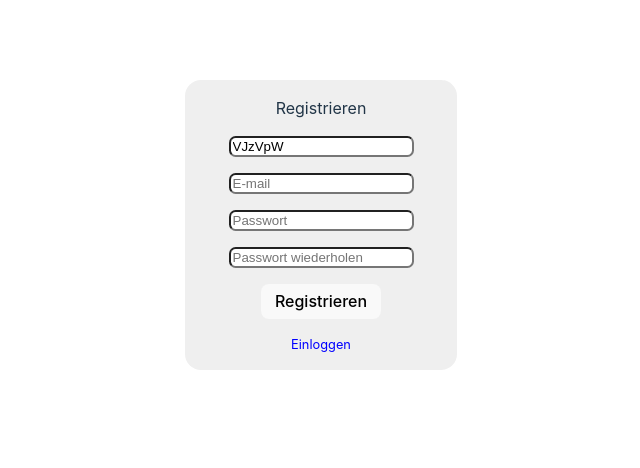
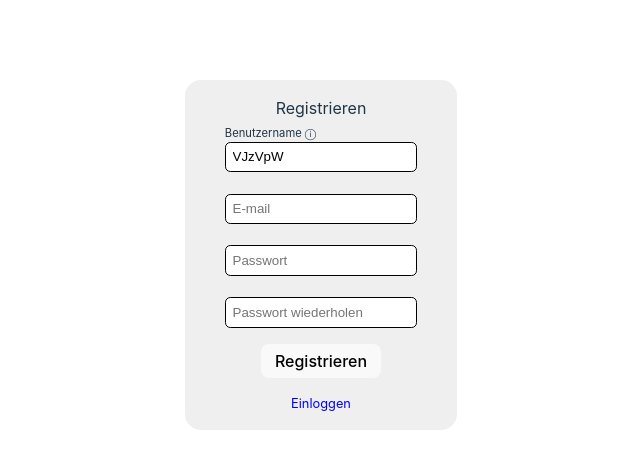
Before and after one commit to HOWHY-HTWK/howhy-frontend, a React (Vite) app: page /login in a window 1280 px wide. Both pictures are taken after a click on the element "Registrieren". Shown: the top 468 px of the page, without its empty margins (319-959 px from the left). Built offline with nearby package versions, Linux system fonts and the light colour scheme; no server answers.

Commit message:
signup improved

```diff
--- a/src/components/SignUp.jsx
+++ b/src/components/SignUp.jsx
@@ -1,4 +1,4 @@
-import React, { useEffect, useState } from 'react'
+import React, { useEffect, useRef, useState } from 'react'
 import axiosClient from '../../axios-client.jsx'
 import styles from './css/Login.module.css'
 import { useStateContext } from '../contexts/ContextProvider.jsx'
@@ -6,12 +6,27 @@ import { useStateContext } from '../contexts/ContextProvider.jsx'
 export default function SignUp({ toggleSignUp, showEditorOption = false }) {
   const { user, setUser } = useStateContext()
 
+  const [info, setInfo] = useState(false)
+  const infoRef = useRef()
+
   const [signUpData, setsignUpData] = useState({
     name: makeUserName(6),
     email: '', password: '',
     repeatPassword: '',
     editorRights: showEditorOption ? true : false
   })
+
+  useEffect(() => {
+    const handleOutsideClick = (event) => {
+      if (!infoRef.current.contains(event.target)) {
+        setInfo(false)
+      }
+    };
+    document.addEventListener('click', handleOutsideClick);
+    return () => {
+      document.removeEventListener('click', handleOutsideClick);
+    };
+  }, []);
 
   function handleSignup(e) {
     e.preventDefault();
@@ -63,11 +78,26 @@ export default function SignUp({ toggleSignUp, showEditorOption = false }) {
       })
   }
 
+  function getUserNameInfo() {
+    return (
+      <div className={[styles.infoBox, info ? styles.visible : null].join(' ')} >Es wird automatisch ein anonymer Benutzername generiert. Dieser kann allerdings wie gewünscht angepasst werden.</div>
+    )
+  }
+
+  function handleInfoClick() {
+    setInfo(prev => !prev)
+  }
+
   return (
     <div className={[styles.formwrapper].join(' ')} >
       <form method="post" className={[styles.vertical].join(' ')} onSubmit={handleSignup}>
         <span>Registrieren</span>
+        <div className={[styles.label].join(' ')} >
+          <div>Benutzername
+            <span ref={infoRef} className={[styles.info].join(' ')} onClick={handleInfoClick}> &#9432; {getUserNameInfo()}</span>
+          </div>
           <input
+            id="username"
             className={[styles.input].join(' ')}
             value={signUpData.name}
             onInput={e => setsignUpData({ ...signUpData, name: e.target.value })}
@@ -75,6 +105,9 @@ export default function SignUp({ toggleSignUp, showEditorOption = false }) {
             name="username"
             placeholder='Benutzername'
             autoComplete='off' />
+        </div>
+        <div className={[styles.label].join(' ')} >
+          <div className={[signUpData.email == '' ? styles.hidden : null].join(' ')} >E-Mail</div>
           <input
             className={[styles.input].join(' ')}
             value={signUpData.email}
@@ -83,6 +116,9 @@ export default function SignUp({ toggleSignUp, showEditorOption = false }) {
             name="email"
             placeholder='E-mail'
             autoComplete='email' />
+        </div>
+        <div className={[styles.label].join(' ')} >
+          <div className={[signUpData.password == '' ? styles.hidden : null].join(' ')}>Passwort</div>
           <input
             className={[styles.input].join(' ')}
             value={signUpData.password}
@@ -91,6 +127,9 @@ export default function SignUp({ toggleSignUp, showEditorOption = false }) {
             name="password"
             placeholder='Passwort'
             autoComplete='new-password' />
+        </div>
+        <div className={[styles.label].join(' ')} >
+          <div className={[signUpData.repeatPassword == '' ? styles.hidden : null].join(' ')} >Passwort wiederholen</div>
           <input
             className={[styles.input].join(' ')}
             value={signUpData.repeatPassword}
@@ -99,17 +138,25 @@ export default function SignUp({ toggleSignUp, showEditorOption = false }) {
             name="repeat-password"
             placeholder='Passwort wiederholen'
             autoComplete='new-password' />
-        {signUpData.password != signUpData.repeatPassword ? <div className={[styles.error].join(' ')} >Keine übereinstimmung</div> : null}
-        {showEditorOption ?
+        </div>
+        {
+          signUpData.password != signUpData.repeatPassword ?
+            <div className={[styles.error].join(' ')} >Keine übereinstimmung</div>
+            : null
+        }
+        {
+          showEditorOption ?
             <label className={[styles.requestRights].join(' ')} >
               <input
                 checked={signUpData.editorRights}
                 onChange={() => setsignUpData({ ...signUpData, editorRights: !signUpData.editorRights })}
                 type='checkbox'></input>
-            Rechte zum Bearbeiten von Videos anfordern</label> : null}
+              Rechte zum Bearbeiten von Videos anfordern</label>
+            : null
+        }
         <button className={['button'].join(' ')} type="submit">Registrieren</button>
-      </form>
+      </form >
       <div className={[styles.register].join(' ')} onClick={toggleSignUp}>Einloggen</div>
-    </div>
+    </div >
   )
 }
--- a/src/components/css/Login.module.css
+++ b/src/components/css/Login.module.css
@@ -21,8 +21,40 @@
     text-align: center;
 }
 
+.info{
+    cursor: pointer;
+}
+
+.infoBox{
+    font-size: medium;
+    position: absolute;
+    background-color: var(--background-color);
+    padding: 1em;
+    max-width: 15em;
+    margin-left: -3em;
+    border: 1px solid black;
+    border-radius: 1em;
+    visibility: hidden;
+}
+
+.visible{
+    visibility: visible;
+}
+
+.label {
+    margin-top: -1em;
+    font-size: 0.7em;
+    align-self: center;
+}
+
+.hidden{
+    visibility: hidden;
+}
+
 .input {
-    border-radius: 0.5em;
+    border: 1px solid black;
+    border-radius: 0.4em;
+    padding: 0.5em;
 }
 
 .register {
@@ -46,9 +78,9 @@
     background-color: rgba(0, 0, 0, 0.262);
 }
 
-.alert{
+.alert {
     display: flex;
-    flex-flow: column nowrap ;
+    flex-flow: column nowrap;
     /* align-items: center; */
     gap: 1rem;
     background-color: var(--item-color);
```
Lines whose indentation alone changed are shown as unchanged.
